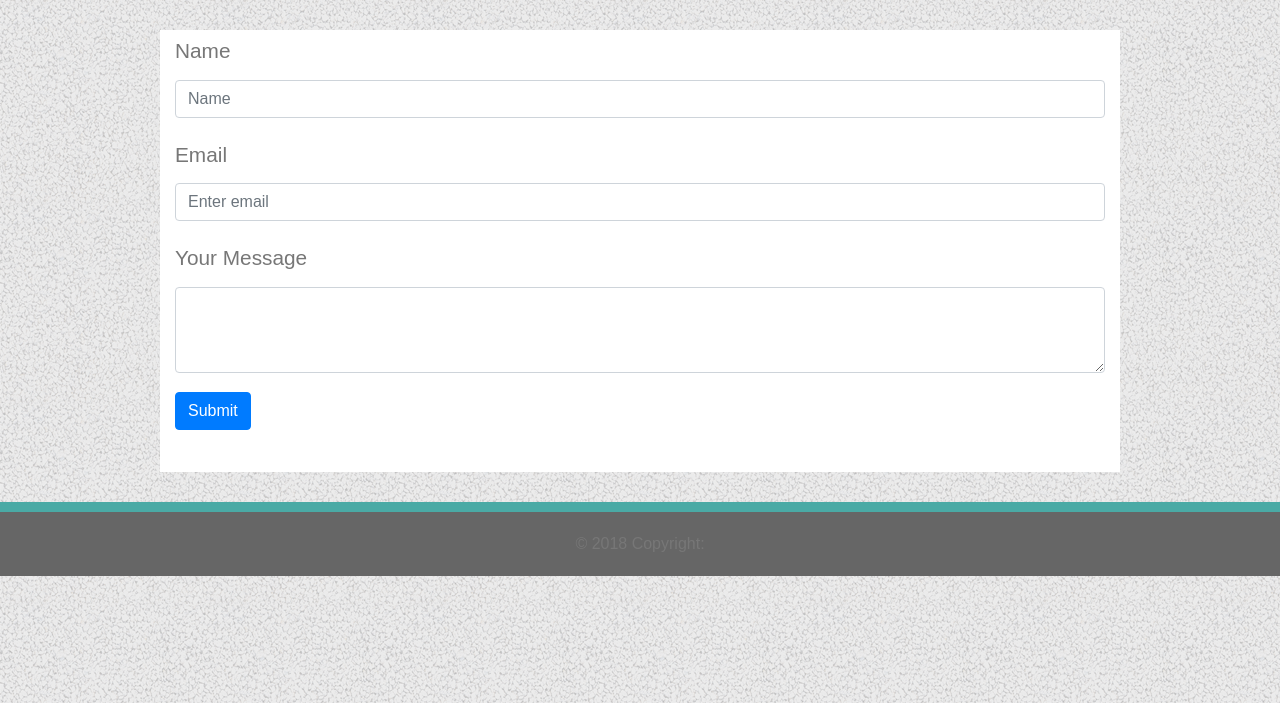
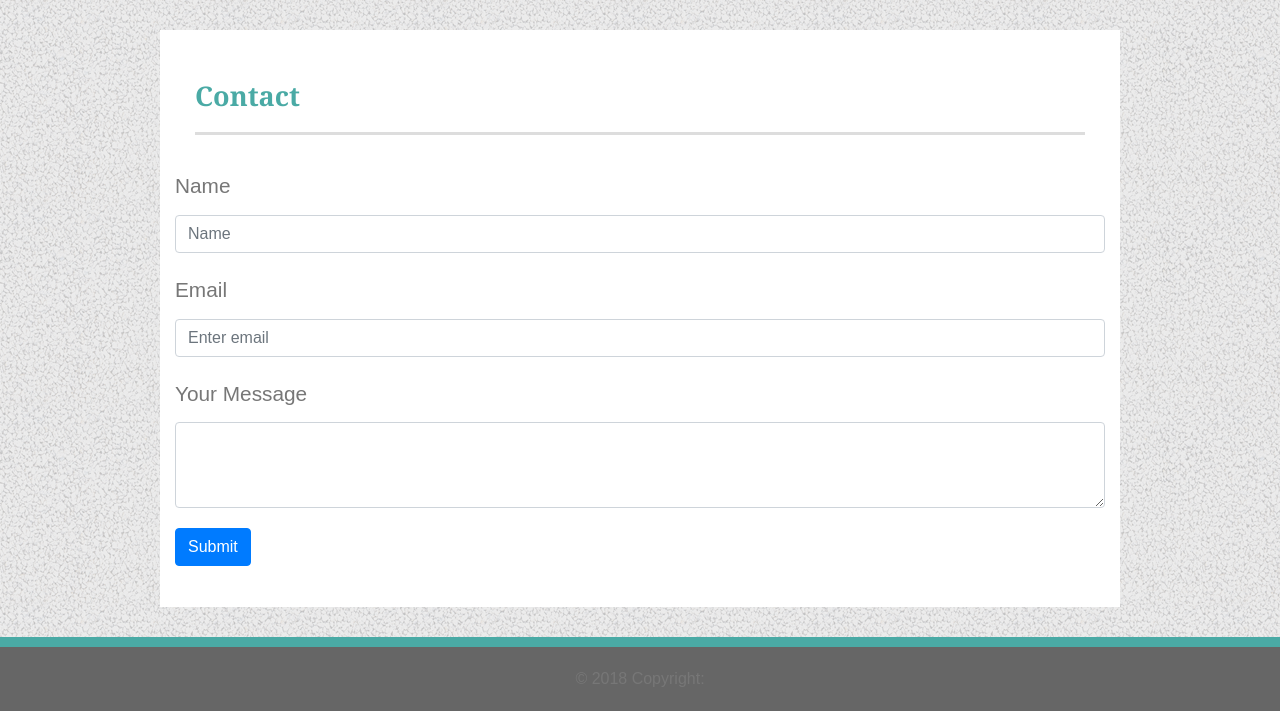
Before and after one commit to TheNoodleMoose/Bootstrap-Portfolio, a plain HTML site: page contact.html in a window 1280 px wide. Shown: the part 97-808 px from the top of the page. Drawn offline with nearby package versions, Linux system fonts and the light colour scheme.

Commit message:
added the contact me title to the contact.html

```diff
--- a/contact.html
+++ b/contact.html
@@ -53,6 +53,12 @@
     </header>
 
     <div class="container container-main-body">
+        <div class="row">
+            <!--column with about-me-title -->
+            <div class="col-lg-12">
+                <h1 class="about-me-title">Contact </h1>
+            </div>
+        </div>
         <form>
             <div class="form-group">
                 <label for="name">Name</label>
@@ -60,8 +66,7 @@
             </div>
             <div class="form-group">
                 <label for="email">Email</label>
-                <input type="email" class="form-control" id="email" aria-describedby="emailHelp"
-                    placeholder="Enter email">
+                <input type="email" class="form-control" id="email" aria-describedby="emailHelp" placeholder="Enter email">
             </div>
 
             <div class="form-group">
```
